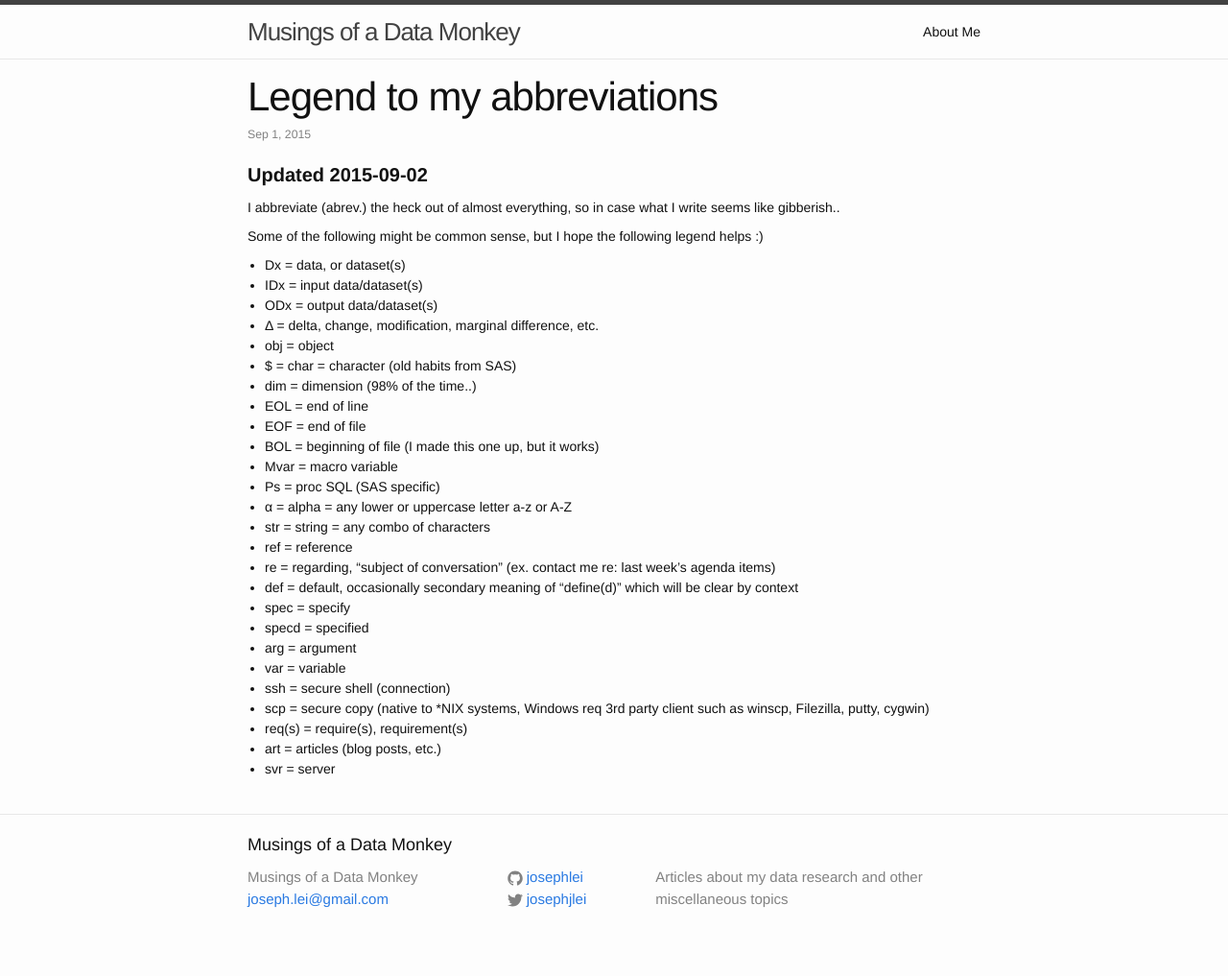
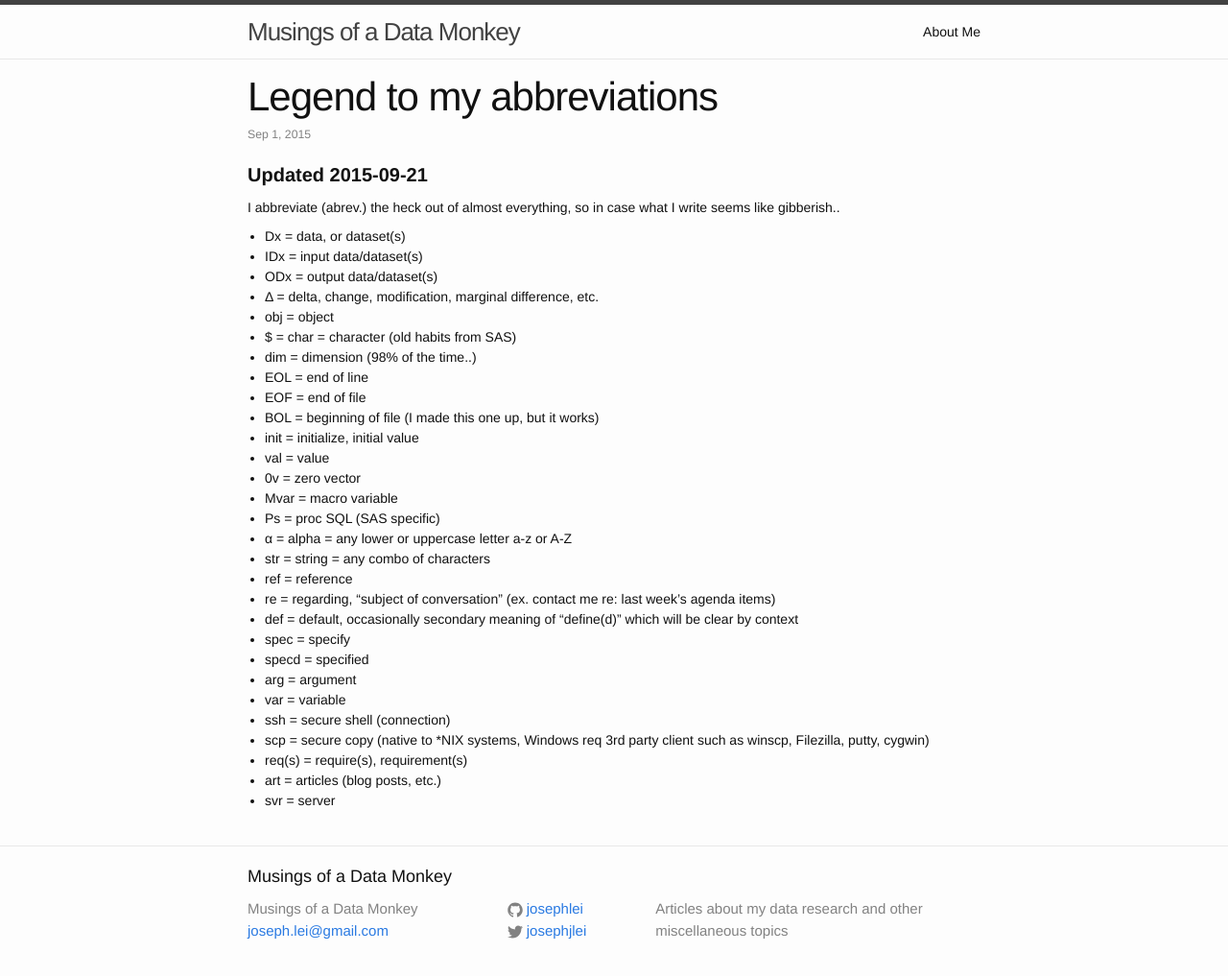
Before and after one commit to josephlei/jjl-website, a Jekyll site: the page built from _posts/2015-09-01-jjl-abbreviations.markdown, in a window 1280 px wide. Shown: the whole page at 96% size. Built offline with Jekyll 4.4.1, drawn with Linux system fonts in a browser that asks for light colours; before the commit the page ends 984 px from its top, so only the background shows below that.

Commit message:
direct shell update

```diff
--- a/_posts/2015-09-01-jjl-abbreviations.markdown
+++ b/_posts/2015-09-01-jjl-abbreviations.markdown
@@ -6,11 +6,9 @@ categories:
 published: true
 ---
 
-####**Updated 2015-09-02**
+####**Updated 2015-09-21**
 
 I abbreviate (abrev.) the heck out of almost everything, so in case what I write seems like gibberish..
-
-Some of the following might be common sense, but I hope the following legend helps :)
 
 * Dx = data, or dataset(s)
 * IDx = input data/dataset(s)
@@ -22,6 +20,9 @@ Some of the following might be common sense, but I hope the following legend hel
 * EOL = end of line
 * EOF = end of file
 * BOL = beginning of file (I made this one up, but it works)
+* init = initialize, initial value
+* val = value
+* 0v = zero vector
 * Mvar = macro variable
 * Ps = proc SQL (SAS specific)
 * α = alpha = any lower or uppercase letter a-z or A-Z
```
